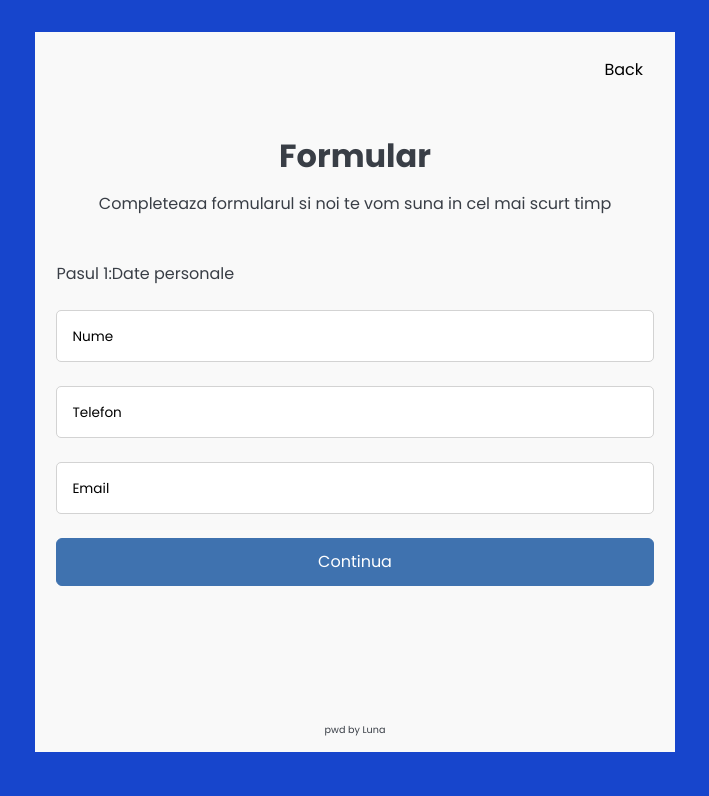
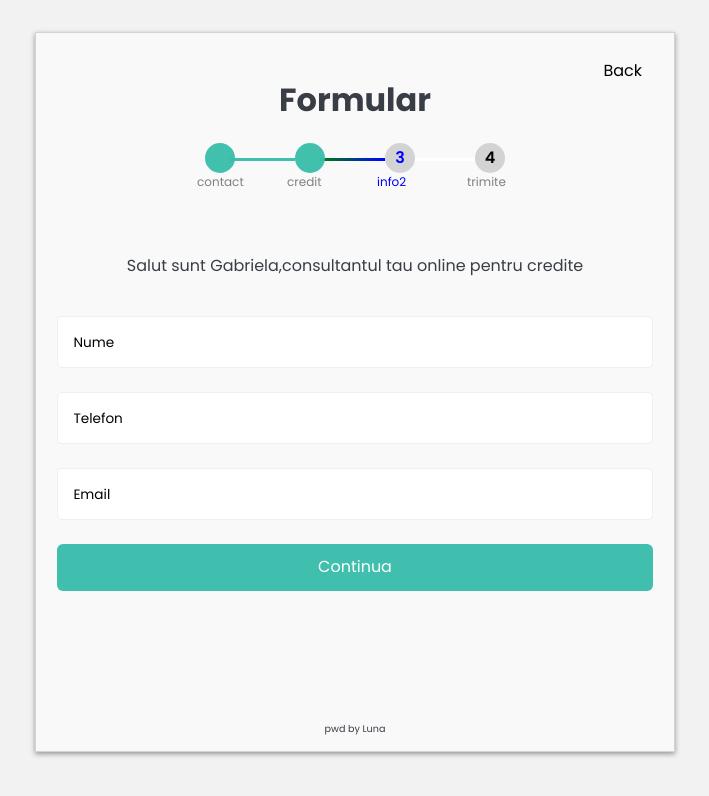
Before and after one commit to dexterR35/obtineCredit, a plain HTML site: page test.html in a window 1280 px wide. Shown: the whole page, without its empty margins (285-994 px from the left). Drawn offline with nearby package versions, Linux system fonts and the light colour scheme.

Commit message:
up to server

```diff
--- a/test.html
+++ b/test.html
@@ -46,6 +46,11 @@
 
       --transition-mask: 0.5s ease-out;
       --transition-input: ease 250ms;
+
+
+
+
+    --soft-green:#39bdabf5;
     }
 
     body {
@@ -109,9 +114,6 @@
       border: 1px solid #dfdfdf;
     }
 
-    body {
-      background: #1745cc;
-    }
 
     .wrapper-container {
       width: 40em;
@@ -124,6 +126,8 @@
       justify-content: center;
       align-items: center;
       margin: 2em auto 0.5em;
+      box-shadow: 0px 2px 5px #969696;
+      border: 1px solid lightgrey;
     }
 
     .parrent-quiz {
@@ -147,9 +151,9 @@
     }
 
     .btn-primary {
-      border: 1px solid #3f72af !important;
-      background: #3f72af !important;
       padding: 0.7em;
+      background: #39bdabf5!important;
+      border: none !important;
     }
 
     @media (orientation: portrait) and (max-width: 480px) {
@@ -164,7 +168,7 @@
 
     .form-control {
       outline: none !important;
-      border: 1px solid lightgrey;
+      border: 1px solid #f1efef;
       position: relative;
     }
 
@@ -216,6 +220,100 @@
     ._input:focus {
       outline: none;
     }
+
+
+    /* steps progress */
+    /* steps progress */
+
+    #steps_progress {
+      width: 100%;
+      margin: 0px auto;
+      display: flex;
+      align-items: center;
+      justify-content: center;
+    }
+
+    .step_p {
+      width: 30px;
+      height: 30px;
+      background:lightgray;
+      display: flex;
+      align-items: center;
+      justify-content: center;
+      border-color: transparent;
+      border-radius: 50%;
+      color: black;
+      font-weight: 600;
+      text-align: center;
+      /* line-height: 66px; */
+      position: relative;
+      z-index: 10;
+    }
+
+    .step_p:nth-child(n+2) {
+      margin: 0 0 0 60px;
+    }
+
+    .step_p:nth-child(n+2):before {
+      content: '';
+      width: 65px;
+      position: absolute;
+      left: 0;
+      height: 3px;
+      left: 0%;
+      top: 50%;
+      display: block;
+      background-color: white;
+      transform: translate(-100%, 0%);
+
+
+    }
+
+    .step_p:after {
+      width: fit-content;
+      display: block;
+      position: absolute;
+      left: -8px;
+      top: 30px;
+      /* transform: translate(0px, 24px); */
+      color: grey;
+      content: attr(data-desc);
+      font-weight: 400;
+      font-size: 12px;
+      display: flex;
+      align-items: center;
+      justify-content: center;
+    }
+
+    .step_p.active {
+      border-color: blue;
+
+      color: blue;
+      z-index: 12;
+    }
+
+    .step_p.active:before {
+      background: linear-gradient(to right, green 0%,
+          blue 100%);
+    }
+
+    .step_p.active:after {
+      color: blue;
+    }
+
+    .step_p.done {
+      background: var(--soft-green);
+      color: white;
+      z-index: 13;
+    }
+
+    .step_p.done:before {
+      background-color:  var(--soft-green);
+      z-index: 15;
+    }
+
+    /* end steps progress */
+    /* end steps progress */
   </style>
   <title>Document</title>
 </head>
@@ -226,27 +324,32 @@
       <button class="btn btn-secondary back-btn">Back</button>
     </div>
     <div class="d-flex justify-content-evenly flex-column w-100 h-100">
-      <div class="text-center title_quiz h-25 d-flex justify-content-end flex-column pb-3">
-        <h2>Formular</h2>
-        <div class="mt-2">
-          Completeaza formularul si noi te vom suna in cel mai scurt timp
+
+      <div class="text-center title_quiz h-25 d-flex justify-content-center flex-column pb-3">
+        <h2 class="mb-4">Formular</h2>
+        <div id="steps_progress">
+          <div class="step_p" data-desc="contact">1</div>
+          <div class="step_p" data-desc="credit">2</div>
+          <div class="step_p active" data-desc="info2">3</div>
+          <div class="step_p" data-desc="trimite">4</div>
         </div>
+
       </div>
+      <div class="pt-5 text-center">Salut sunt Gabriela,consultantul tau online pentru credite</div>
       <div class="parrent-quiz h-50 w-100 flex-column">
         <div class="mt-3 border-dark w-100">
           <form class="form_class">
             <div id="step1-container" class="_steps">
-              <div class="text_steps py-2">Pasul 1:Date personale</div>
               <div class="form-group my-2 py-2 _forms">
-                <label for="name" class="_label">Nume </label>
+                <label for="name" class="_label">Nume</label>
                 <input type="text" class="form-control form-control-lg _input" id="name" />
               </div>
               <div class="form-group my-2 py-2 _forms">
-                <label for="phone" class="_label">Telefon </label>
+                <label for="phone" class="_label">Telefon</label>
                 <input type="tel" class="form-control form-control-lg _input" id="phone" />
               </div>
               <div class="form-group my-2 py-2 _forms">
-                <label for="email" class="_label">Email </label>
+                <label for="email" class="_label">Email</label>
                 <input type="email" class="form-control form-control-lg _input" id="email" />
               </div>
               <button id="continue-btn" type="button" class="btn btn-primary mt-3 w-100 justify-content-center"
@@ -269,7 +372,7 @@
             </div>
 
             <div id="step3-container" class="step-container _steps _step3 " style="display: none">
-            <h2 class="text-center">some info</h2>
+              <h2 class="text-center">some info</h2>
               <h3 class="my-3 py-2 text-center">Step 3</h3>
               <div class="form-group _forms my-2 py-2">
                 <label for="step2" class="_label">data angajarii</label>
@@ -460,6 +563,15 @@
       required: "required",
       maxlength: "40",
     });
+
+    $('.step_p').each(function (index, element) {
+      // element == this
+      $(element).not('.active').addClass('done');
+      $('.done').html('<i class="icon-ok"></i>');
+      if ($(this).is('.active')) {
+        return false;
+      }
+    });
   </script>
   <!-- <script>
       document.addEventListener("DOMContentLoaded", function () {
```
